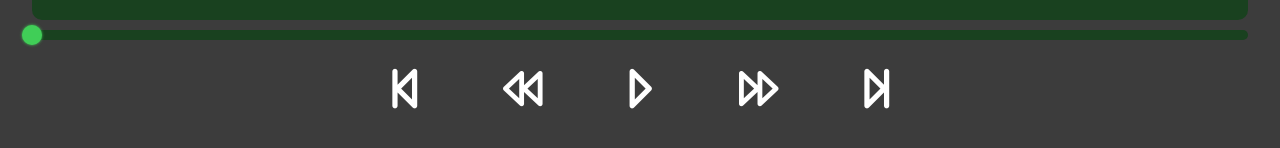
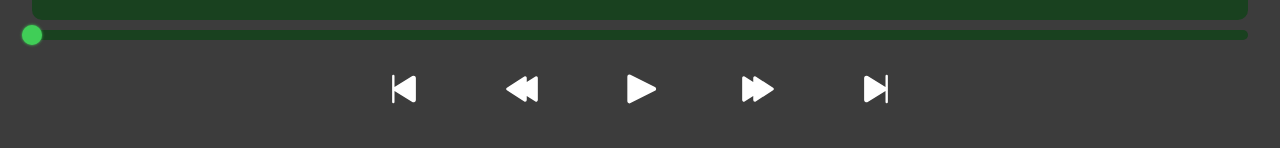
Before and after one commit to tas014/review-platform, a Vue app: page / in a window 1280 px wide. Shown: the part 644-792 px from the top of the page. Built offline with nearby package versions, Linux system fonts and the light colour scheme.

Commit message:
Replaced vue icons with svg components

```diff
--- /dev/null
+++ b/src/components/icons/FastForward.vue
@@ -0,0 +1,26 @@
+<script setup lang="ts">
+defineProps<{ isFastForwarding: boolean }>();
+</script>
+<template>
+  <svg
+    :class="`icon flat-color ${isFastForwarding ? 'selected' : ''}`"
+    fill="currentColor"
+    width="800px"
+    height="800px"
+    viewBox="0 0 24 24"
+    id="fast-forward-2"
+    data-name="Flat Color"
+    xmlns="http://www.w3.org/2000/svg"
+  >
+    <title>Fast Forward</title>
+    <path
+      id="primary"
+      d="M21.54,11.16l-11-7A1,1,0,0,0,9,5V7.63L3.54,4.16A1,1,0,0,0,2,5V19a1,1,0,0,0,1.54.84L9,16.37V19a1,1,0,0,0,1,1,1,1,0,0,0,.54-.16l11-7a1,1,0,0,0,0-1.68Z"
+    ></path>
+  </svg>
+</template>
+<style scoped>
+.selected {
+  color: var(--green);
+}
+</style>
--- /dev/null
+++ b/src/components/icons/PlayPause.vue
@@ -0,0 +1,41 @@
+<script setup lang="ts">
+defineProps<{ isPlaying: boolean }>();
+</script>
+<template>
+  <svg
+    v-if="isPlaying"
+    class="icon flat-color"
+    fill="currentColor"
+    width="800px"
+    height="800px"
+    viewBox="0 0 36 36"
+    version="1.1"
+    preserveAspectRatio="xMidYMid meet"
+    xmlns="http://www.w3.org/2000/svg"
+    xmlns:xlink="http://www.w3.org/1999/xlink"
+  >
+    <title>Play</title>
+    <path
+      class="clr-i-solid clr-i-solid-path-1"
+      d="M32.16,16.08,8.94,4.47A2.07,2.07,0,0,0,6,6.32V29.53a2.06,2.06,0,0,0,3,1.85L32.16,19.77a2.07,2.07,0,0,0,0-3.7Z"
+    ></path>
+    <rect x="0" y="0" width="36" height="36" fill-opacity="0" />
+  </svg>
+  <svg
+    v-else
+    fill="currentColor"
+    width="800px"
+    height="800px"
+    viewBox="0 0 24 24"
+    id="pause"
+    data-name="Flat Color"
+    xmlns="http://www.w3.org/2000/svg"
+    class="icon flat-color"
+  >
+    <title>Pause</title>
+    <path
+      id="primary"
+      d="M19,4V20a2,2,0,0,1-2,2H15a2,2,0,0,1-2-2V4a2,2,0,0,1,2-2h2A2,2,0,0,1,19,4ZM9,2H7A2,2,0,0,0,5,4V20a2,2,0,0,0,2,2H9a2,2,0,0,0,2-2V4A2,2,0,0,0,9,2Z"
+    ></path>
+  </svg>
+</template>
--- /dev/null
+++ b/src/components/icons/Rewind.vue
@@ -0,0 +1,26 @@
+<script setup lang="ts">
+defineProps<{ isRewinding: boolean }>();
+</script>
+<template>
+  <svg
+    fill="currentColor"
+    width="800px"
+    height="800px"
+    viewBox="0 0 24 24"
+    id="fast-backward-2"
+    data-name="Flat Color"
+    xmlns="http://www.w3.org/2000/svg"
+    class="icon flat-color"
+  >
+    <title>Rewind</title>
+    <path
+      id="primary"
+      d="M21.48,4.12a1,1,0,0,0-1,0L15,7.63V5a1,1,0,0,0-1.54-.84l-11,7a1,1,0,0,0,0,1.68l11,7A1,1,0,0,0,14,20a1,1,0,0,0,1-1V16.37l5.46,3.47A1,1,0,0,0,22,19V5A1,1,0,0,0,21.48,4.12Z"
+    ></path>
+  </svg>
+</template>
+<style scoped>
+.selected {
+  color: var(--green);
+}
+</style>
--- /dev/null
+++ b/src/components/icons/SkipToEnd.vue
@@ -0,0 +1,16 @@
+<template>
+  <svg
+    class="icon flat-color"
+    fill="currentColor"
+    width="800px"
+    height="800px"
+    viewBox="0 0 256 256"
+    id="Flat"
+    xmlns="http://www.w3.org/2000/svg"
+  >
+    <title>Skip To End</title>
+    <path
+      d="M208,40V216a8,8,0,0,1-16,0V142.26416l-119.65625,73.124A16.00029,16.00029,0,0,1,48,201.73535V54.26465A16.0002,16.0002,0,0,1,72.34277,40.61133L192,113.73535V40a8,8,0,0,1,16,0Z"
+    />
+  </svg>
+</template>
--- /dev/null
+++ b/src/components/icons/SkipToStart.vue
@@ -0,0 +1,16 @@
+<template>
+  <svg
+    fill="currentColor"
+    width="800px"
+    height="800px"
+    viewBox="0 0 256 256"
+    id="Flat"
+    xmlns="http://www.w3.org/2000/svg"
+    class="icon flat-color"
+  >
+    <title>Skip To Start</title>
+    <path
+      d="M56,32a8.00008,8.00008,0,0,1,8,8v73.73535l119.65723-73.124A16.0002,16.0002,0,0,1,208,54.26465v147.4707a16.004,16.004,0,0,1-24.34375,13.65283L64,142.26416V216a8,8,0,0,1-16,0V40A8.00008,8.00008,0,0,1,56,32Z"
+    />
+  </svg>
+</template>
--- a/src/components/playback/PlaybackControls.vue
+++ b/src/components/playback/PlaybackControls.vue
@@ -3,6 +3,11 @@ import { inject } from "vue";
 import VideoState from "../../assets/interfaces/VideoState";
 import VideoTimeline from "./VideoTimeline.vue";
 import { CurrentBreakpointInjection } from "../../assets/interfaces/BreakpointType";
+import SkipToStart from "../icons/SkipToStart.vue";
+import SkipToEnd from "../icons/SkipToEnd.vue";
+import PlayPause from "../icons/PlayPause.vue";
+import FastForward from "../icons/FastForward.vue";
+import Rewind from "../icons/Rewind.vue";
 
 defineProps<{ disabled: boolean }>();
 
@@ -57,24 +62,17 @@ const handlePlayPause = () => {
     />
     <div class="playback-controls">
       <div class="controls-container">
-        <i :class="`pi pi-step-backward-alt`" @click="skipToStart"></i>
-        <i
-          :class="`pi pi-backward ${
-            playbackDirection === false ? 'selected' : ''
-          }`"
+        <SkipToStart @click="skipToStart" />
+        <Rewind
+          :isRewinding="playbackDirection === false"
           @click="handleRewind"
-        ></i>
-        <i
-          :class="`pi ${isPlaying ? 'pi-pause' : 'pi-play'}`"
-          @click="handlePlayPause"
-        ></i>
-        <i
-          :class="`pi pi-forward ${
-            playbackDirection === true ? 'selected' : ''
-          }`"
+        />
+        <PlayPause :isPlaying="isPlaying !== null" @click="handlePlayPause" />
+        <FastForward
+          :isFastForwarding="playbackDirection === true"
           @click="handleFastForward"
-        ></i>
-        <i :class="`pi pi-step-forward-alt`" @click="skipToEnd"></i>
+        />
+        <SkipToEnd @click="skipToEnd"></SkipToEnd>
       </div>
     </div>
   </div>
@@ -94,6 +92,7 @@ const handlePlayPause = () => {
   display: flex;
   justify-content: center;
   align-items: center;
+  color: var(--title-color);
   gap: 8rem;
 }
 .controls-container i {
@@ -122,3 +121,15 @@ const handlePlayPause = () => {
   opacity: 0;
 }
 </style>
+<style>
+.icon {
+  color: white;
+  height: 3.8rem;
+  width: 3.8rem;
+  cursor: pointer;
+  transition: color 0.3s;
+}
+.icon:hover {
+  color: var(--title-color);
+}
+</style>
```
